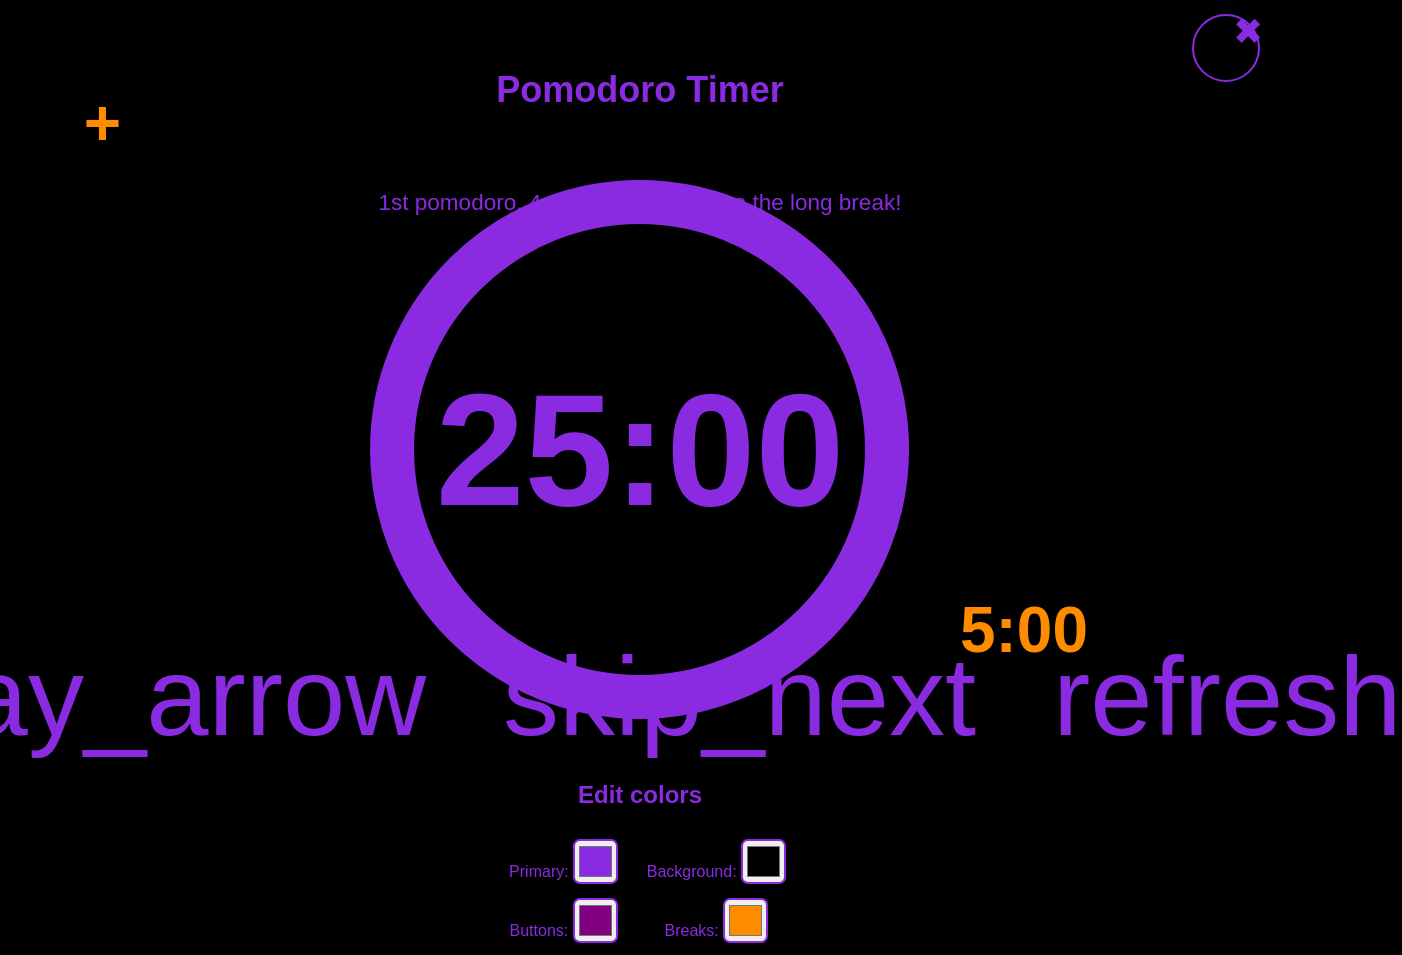
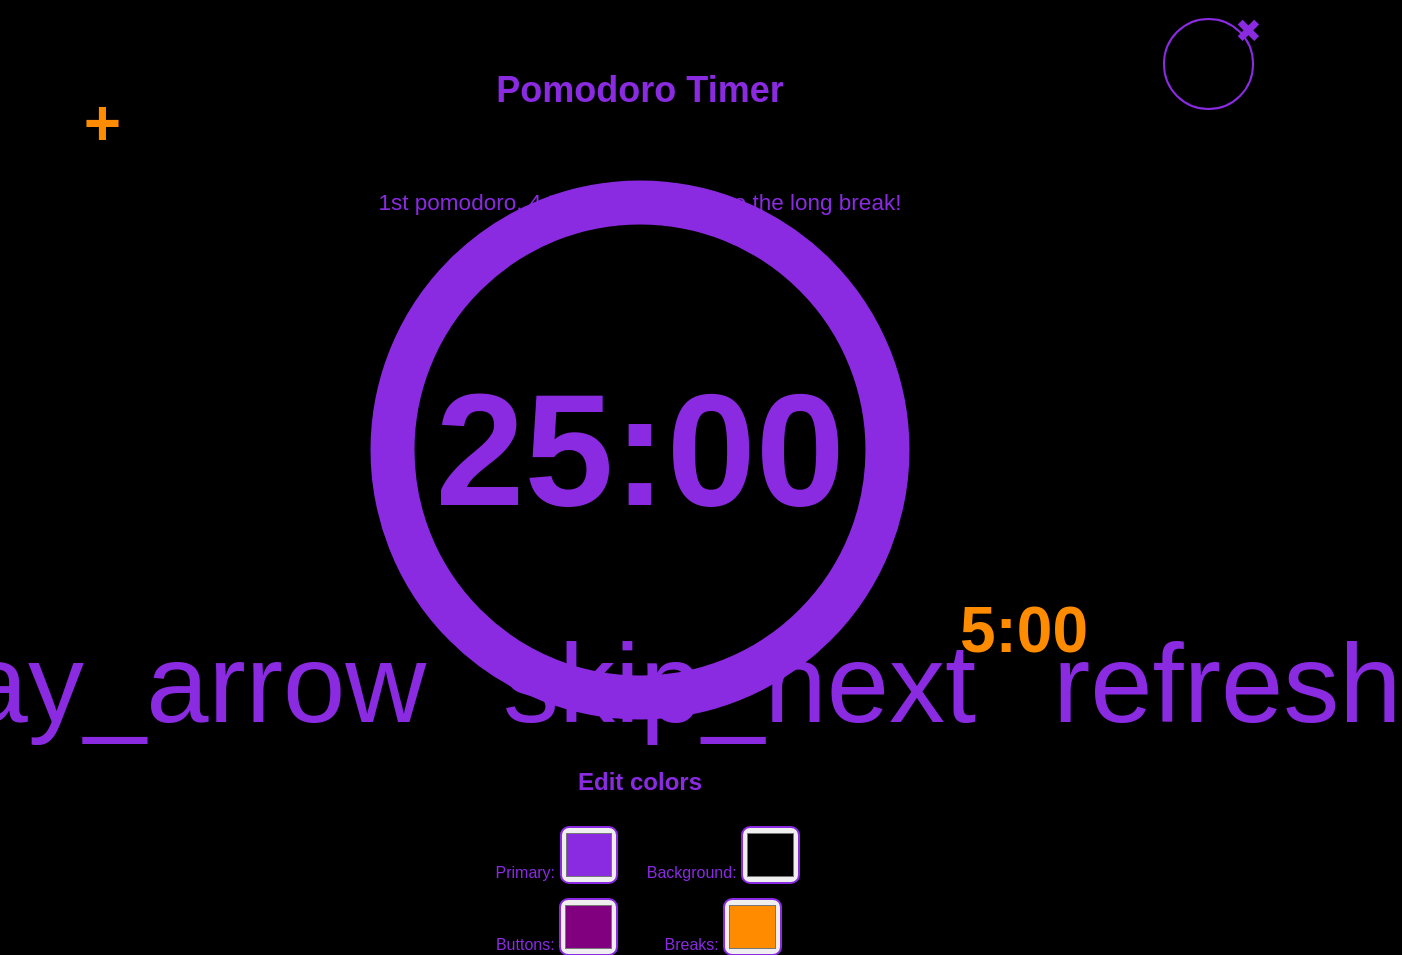

UI: Redesign subject input to a premium glassmorphism pill

--- a/style.css
+++ b/style.css
@@ -764,7 +764,21 @@
             position: absolute;
             top: 13vh;
             z-index: 10;
-            transition: opacity 0.5s ease, transform 0.5s ease;
+            display: flex;
+            align-items: center;
+            justify-content: center;
+            background: rgba(0, 0, 0, 0.4);
+            border: 1px solid rgba(255, 255, 255, 0.15);
+            border-radius: 50px;
+            padding: 0.5vh 1.5vw;
+            backdrop-filter: blur(10px);
+            transition: all 0.3s ease;
+        }
+        .subject-container:focus-within {
+            border-color: var(--primary-color);
+            background: rgba(0, 0, 0, 0.6);
+            transform: scale(1.05);
+            box-shadow: 0 0 15px rgba(138, 43, 226, 0.4);
         }
         .subject-container.hidden-title {
             opacity: 0;
@@ -774,22 +788,22 @@
         #subject-input {
             background: transparent;
             border: none;
-            border-bottom: 2px solid rgba(255, 255, 255, 0.3);
-            color: var(--primary-color);
-            font-size: 3vh;
+            color: white;
+            font-size: 2.2vh;
             font-family: 'Libre Franklin', sans-serif;
             text-align: center;
             padding: 5px;
-            width: 30vw;
+            width: 22vw;
+            min-width: 200px;
             outline: none;
-            transition: border-color 0.3s, width 0.3s;
+            transition: width 0.3s ease;
         }
         #subject-input::placeholder {
-            color: rgba(255, 255, 255, 0.3);
+            color: rgba(255, 255, 255, 0.6);
+            font-weight: 300;
         }
         #subject-input:focus {
-            border-bottom: 2px solid var(--primary-color);
-            width: 35vw;
+            width: 28vw;
         }
         
         #subtitle {
@@ -1642,10 +1656,10 @@
            ======================================================= */
         @media screen and (max-width: 1024px) { /* iPad e Tablet */
             #subject-input {
-                width: 50vw;
+                width: 40vw;
             }
             #subject-input:focus {
-                width: 60vw;
+                width: 50vw;
             }
             .settings-group {
                 width: 20vw;
@@ -1671,11 +1685,11 @@
                 top: 10vh;
             }
             #subject-input {
-                width: 70vw;
-                font-size: 2.5vh;
+                width: 55vw;
+                font-size: 2vh;
             }
             #subject-input:focus {
-                width: 80vw;
+                width: 65vw;
             }
             #subtitle {
                 top: 16vh;
